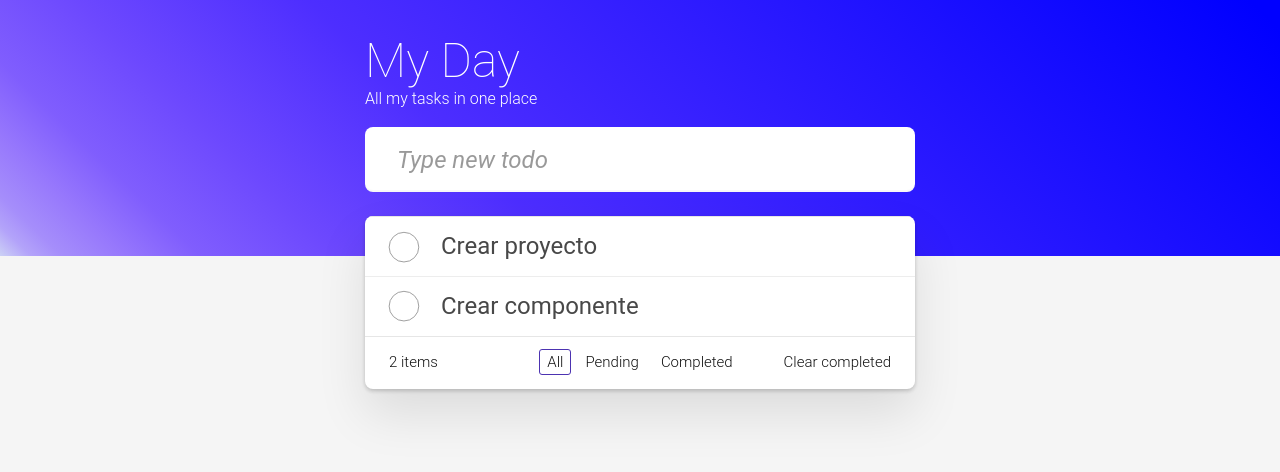
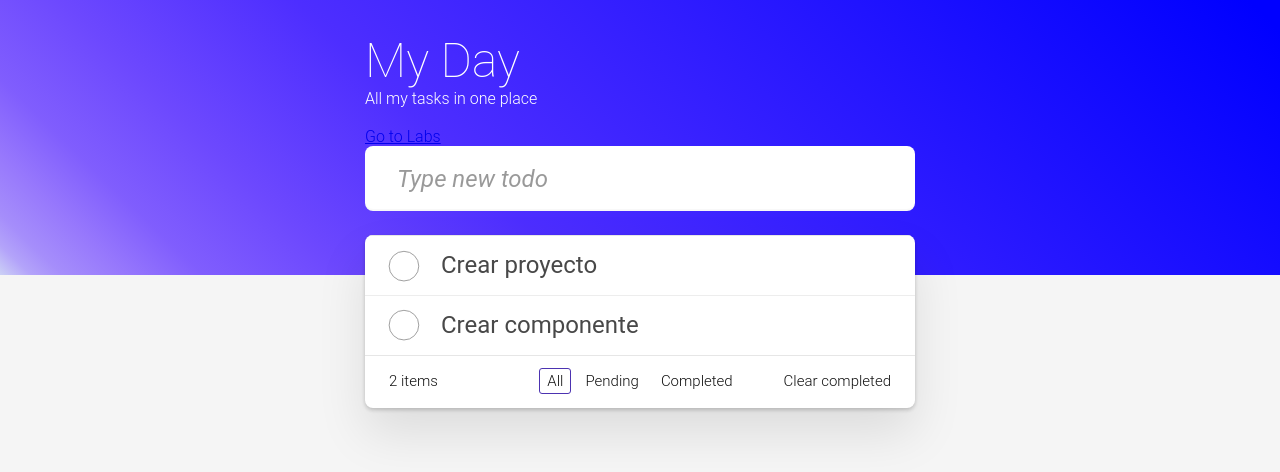
Before and after one commit to yahir140306/angular_aprendiendo, an Angular app: page / in a window 1280 px wide. Shown: the top 472 px of the page. Built offline with nearby package versions, Linux system fonts and the light colour scheme.

Commit message:
Add navigation link to Labs component in home.component.html

```diff
--- a/src/app/pages/home/home.component.html
+++ b/src/app/pages/home/home.component.html
@@ -3,6 +3,7 @@
     <div class="container">
       <h1>My Day</h1>
       <p>All my tasks in one place</p>
+      <a href="../labs/labs.component.html">Go to Labs</a>
       <!-- (change)="changeHandler($event)" 👇 -->
       <input
         class="new-todo"
```
